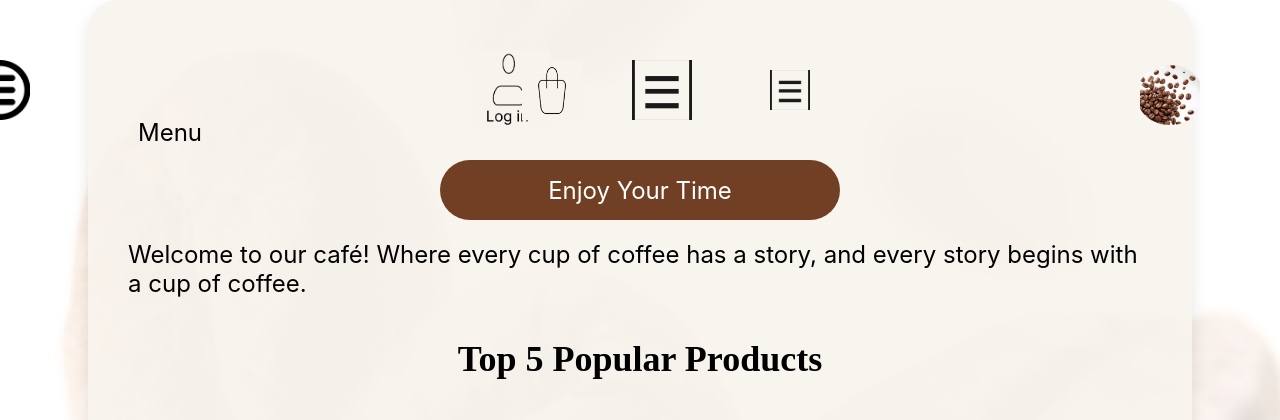
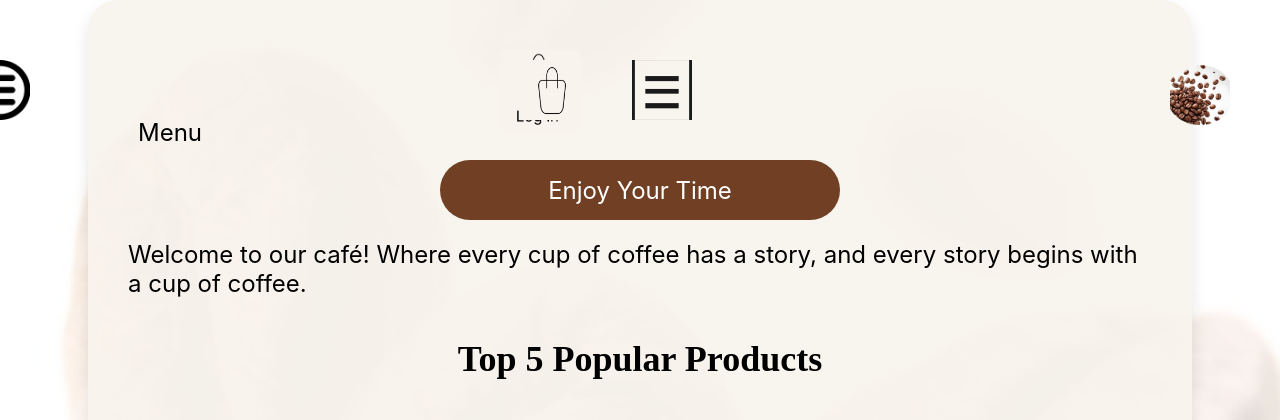
Before and after one commit to tahamoghaddam/CoffeeShop, a Django app: page /HexaCafe/home/ in a window 1280 px wide. Shown: the top 420 px of the page. Run offline with Django 5.2, Linux system fonts and the light colour scheme.

Commit message:
home
Co-Authored-By: amirhpk <173356367+amirhpk@users.noreply.github.com>

```diff
--- a/HexaCafe/static/css/home.css
+++ b/HexaCafe/static/css/home.css
@@ -124,13 +124,6 @@ body, html {
 }
 
 
-.vector {
-  width: 40px;
-  height: 40px;
-  background: url('../images/shoppinghistory.png') no-repeat center;
-  background-size: cover;
-}
-
 .menu {
   display: block;
   text-align: left;
--- a/HexaCafe/templates/home.html
+++ b/HexaCafe/templates/home.html
@@ -20,7 +20,6 @@
           <div class="group-8"></div>
           <div class="group-9"></div>
           <div class="gg-menu-round"><div class="group-1"></div></div>
-          <div class="vector"></div>
         </div>
         <span class="menu">Menu</span>
         <div class="flex-row-c">
```
